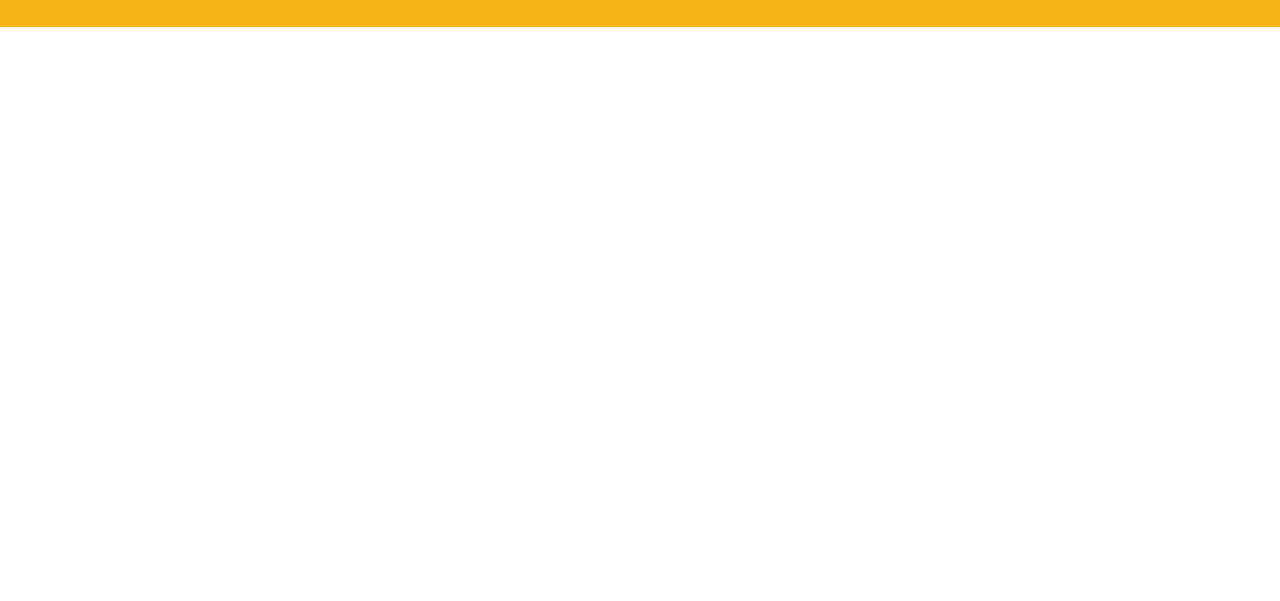
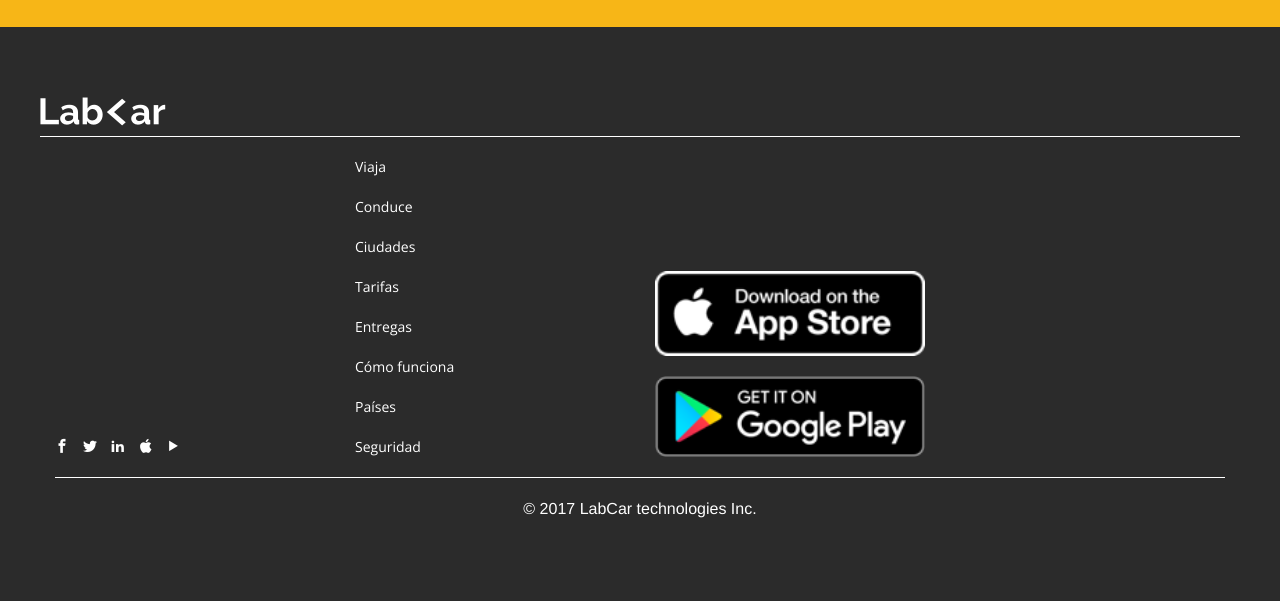
Before and after one commit to LilyxFiore/Labcar, a plain HTML site: page index.html in a window 1280 px wide. Shown: the part 1788-2389 px from the top of the page. Before the commit the page ends 1815 px from the top, so only its background shows below. Drawn offline with nearby package versions, Linux system fonts and the light colour scheme; some packages are replaced by stand-ins of ours.

Commit message:
subiendo footer

```diff
--- a/assets/css/style.css
+++ b/assets/css/style.css
@@ -201,3 +201,50 @@
   padding: 10px;
   border: 1px solid white;
 }
+
+/** footer **/
+footer{
+  background-color: #2B2B2B;
+  color: white;
+}
+
+.divider{
+  width: 100%;
+  border-bottom: 1px solid white;
+}
+
+.icons-social{
+  color: white;
+}
+
+.icons-social > i{
+  margin-right: 10px;
+}
+
+.list-unstyled > li{
+  margin: 20px 0;
+}
+.list-unstyled > li > a{
+  color: white;
+  font-size: 14px;
+  font-family: 'Open Sans';
+}
+
+.p-40{
+  padding: 60px 40px;
+}
+
+.align-flex{
+  display: flex;
+  align-items: flex-end;
+}
+
+@media (max-width: 767px) {
+  .align-flex{
+    align-items: flex-start;
+  }
+
+  .margin-mobile{
+    margin-top: 60px;
+  }
+}
--- /dev/null
+++ b/assets/iconos/icons.css
@@ -0,0 +1,41 @@
+@font-face {
+  font-family: 'icomoon';
+  src:  url('../fonts/icomoon.eot?lwlfc0');
+  src:  url('../fonts/icomoon.eot?lwlfc0#iefix') format('embedded-opentype'),
+    url('../fonts/icomoon.ttf?lwlfc0') format('truetype'),
+    url('../fonts/icomoon.woff?lwlfc0') format('woff'),
+    url('../fonts/icomoon.svg?lwlfc0#icomoon') format('svg');
+  font-weight: normal;
+  font-style: normal;
+}
+
+[class^="icon-"], [class*=" icon-"] {
+  /* use !important to prevent issues with browser extensions that change fonts */
+  font-family: 'icomoon' !important;
+  speak: none;
+  font-style: normal;
+  font-weight: normal;
+  font-variant: normal;
+  text-transform: none;
+  line-height: 1;
+
+  /* Better Font Rendering =========== */
+  -webkit-font-smoothing: antialiased;
+  -moz-osx-font-smoothing: grayscale;
+}
+
+.icon-play3:before {
+  content: "\ea1c";
+}
+.icon-facebook:before {
+  content: "\ea90";
+}
+.icon-twitter:before {
+  content: "\ea96";
+}
+.icon-appleinc:before {
+  content: "\eabe";
+}
+.icon-linkedin2:before {
+  content: "\eaca";
+}
--- a/index.html
+++ b/index.html
@@ -7,6 +7,7 @@
   <link rel="icon" href="assets/iconos/favicon.ico">
   <link href="https://fonts.googleapis.com/css?family=Open+Sans|Raleway" rel="stylesheet">
   <link rel="stylesheet" href="assets/css/bootstrap.min.css">
+  <link rel="stylesheet" href="assets/iconos/icons.css">
   <link rel="stylesheet" href="assets/css/style.css">
   <title>Lab<ar</title>
 </head>
@@ -114,12 +115,65 @@
           <div class="border-map">
             <div id="mapa"></div>
           </div>
-
         </div>
       </div>
     </div>
   </section>
-  <footer></footer>
+
+  <footer class="container-fluid">
+    <div class="row p-40">
+      <div "col-sm-12">
+        <img class="p-top-bot-10" src="assets/img/logo-blanco.png" alt="logo labcar">
+        <div class="divider"></div>
+      </div>
+
+      <div class="align-flex">
+        <div class="col-xs-6 col-xs-push-8 col-sm-3 col-sm-push-0 ">
+          <div class="icons-social m-top-b-20 ">
+            <i class="icon-facebook"></i>
+            <i class="icon-twitter"></i>
+            <i class="icon-linkedin2"></i>
+            <i class="icon-appleinc"></i>
+            <i class="icon-play3"></i>
+          </div>
+        </div>
+        <div class="col-xs-6 col-xs-pull-4  col-sm-3 col-sm-pull-0">
+          <ul class="list-unstyled">
+            <li><a href="#">Viaja</a></li>
+            <li><a href="#">Conduce</a></li>
+            <li><a href="#">Ciudades</a></li>
+            <li><a href="#">Tarifas</a></li>
+            <li><a href="#">Entregas</a></li>
+            <li><a href="#">Cómo funciona</a></li>
+            <li><a href="#">Países</a></li>
+            <li><a href="#">Seguridad</a></li>
+          </ul>
+        </div>
+        <div class="col-sm-3 visible-sm visible-md visible-ld">
+          <ul class="list-unstyled">
+            <li><a href="#">Oportunidades</a></li>
+            <li><a href="#">Nuestra historia</a></li>
+            <li><a href="#">API de LabCar</a></li>
+            <li><a href="#">Eventos</a></li>
+            <li><a href="#">Desarrolladores</a></li>
+            <li><a href="#">Servicios</a></li>
+            <li><a href="#">Laboratoria</a></li>
+            <li><a href="#">Coders</a></li>
+          </ul>
+        </div>
+        <div class="col-xs-6 col-sm-3">
+          <div class="margin-mobile">
+            <img src="assets/img/app-store.png" alt="app store" width="100%">
+            <img class="m-top-b-20" src="assets/img/google-play.png" alt="google play" width="100%">
+          </div>
+        </div>
+      </div>
+      <div class="col-sm-12">
+        <div class="divider"></div>
+        <p class="text-center f-16 m-top-b-20">© 2017 LabCar technologies Inc.</p>
+      </div>
+    </div>
+  </footer>
 
   <script src="https://ajax.googleapis.com/ajax/libs/jquery/1.12.4/jquery.min.js"></script>
   <script async defer
```
Also changed, not shown: assets/fonts/icomoon.ttf (added), assets/fonts/icomoon.woff (added), 2 other files.
